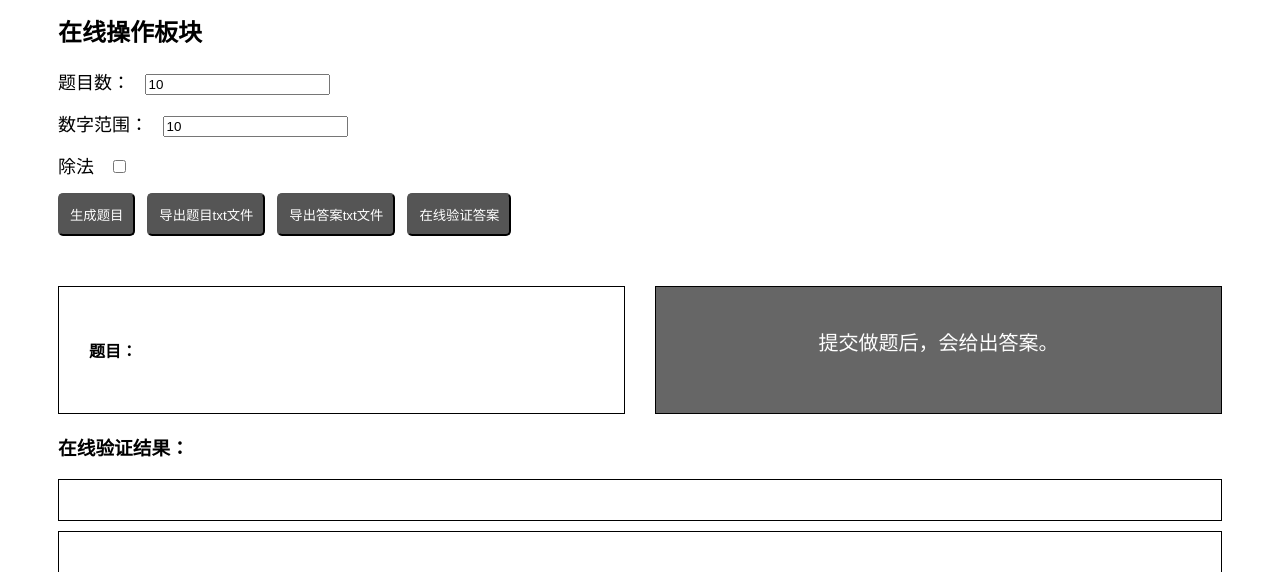
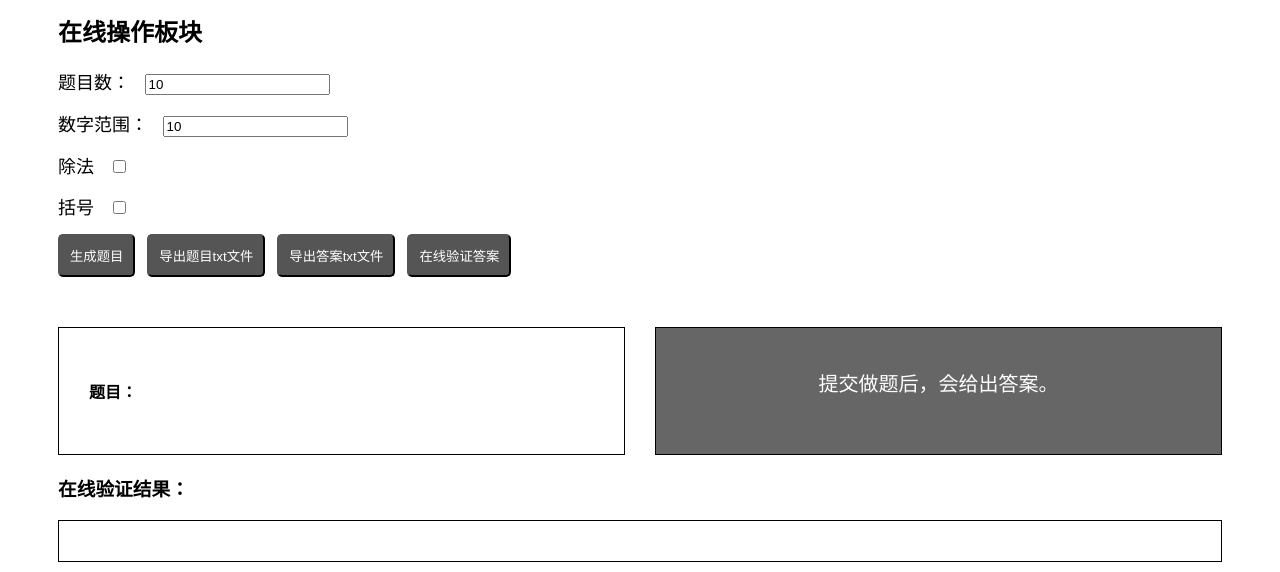
Before and after one commit to shyrock/calculator.github.io, a plain HTML site: page index.html in a window 1280 px wide. Shown: the part 148-720 px from the top of the page. Drawn offline with Linux system fonts and the light colour scheme.

Commit message:
Update index.html

```diff
--- a/index.html
+++ b/index.html
@@ -25,6 +25,10 @@
     <div class="input-box">
         <label for="division">除法</label>
         <input type="checkbox" id="division" class="inputItem" placeholder="除法" />
+    </div>
+    <div class="input-box">
+        <label for="parentheses">括号</label>
+        <input type="checkbox" id="parentheses" class="inputItem" placeholder="括号" />
     </div>
 
 
@@ -109,6 +113,7 @@
         var problemNum = document.getElementById("problemNum").value;
         var round = document.getElementById("round").value;
         var division = document.getElementById("division").checked;
+        let parentheses = document.getElementById("parentheses").checked;
 
         if (problemNum <= 0 || round <= 0) {
             alert('请输入正确的题目数及范围！！');
@@ -117,6 +122,7 @@
 
         MAX_NUM = Number(round);
         DIVISION = Boolean(division);
+        PARENTHESES = Boolean(parentheses);
 
         var quesitons;
         var answers;
```
